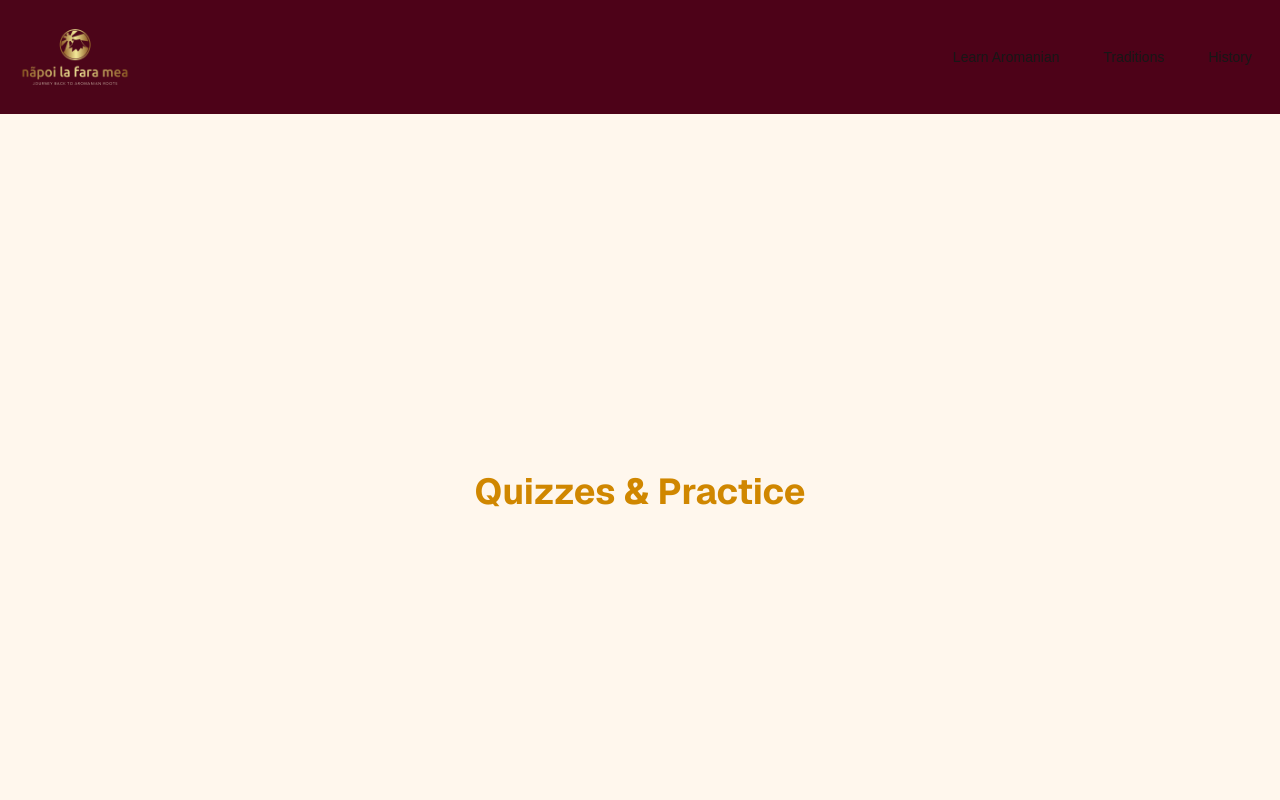
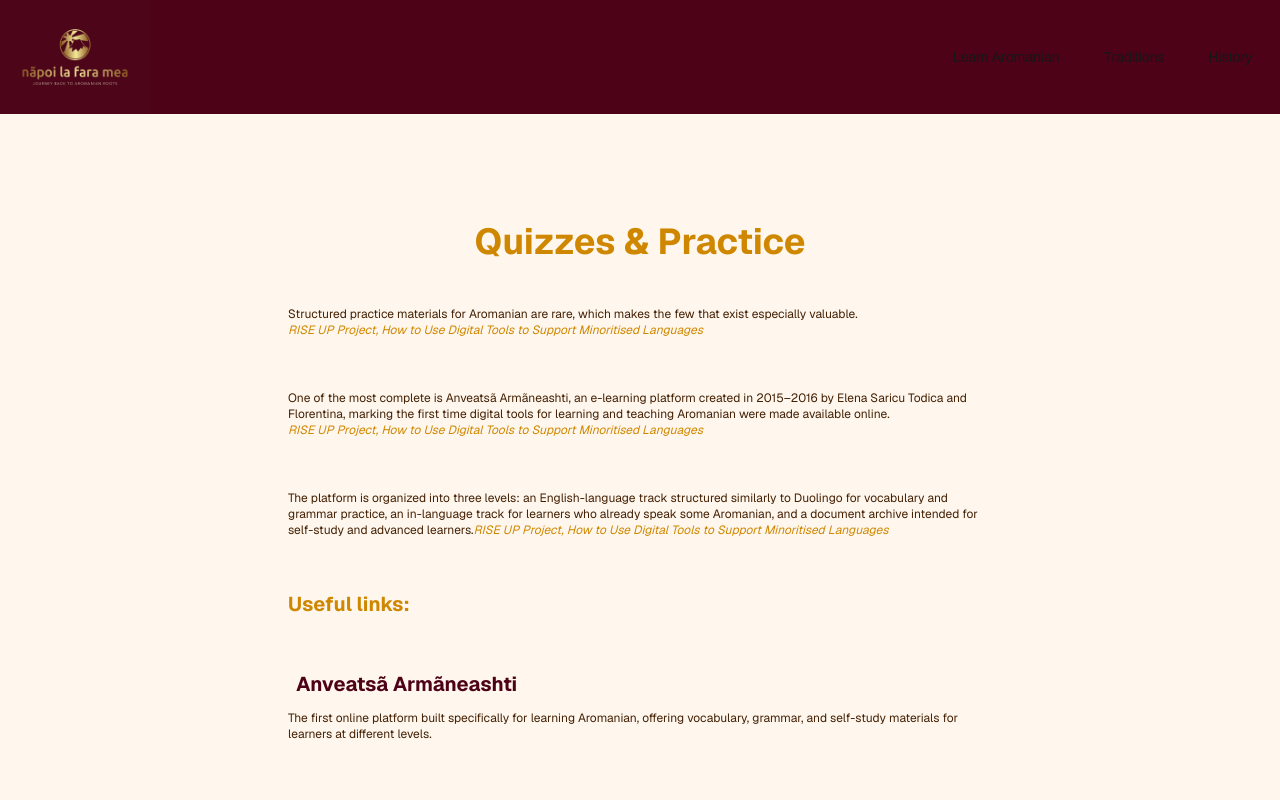
Before and after one commit to mariacristina13/napoi_la_fara_mea, a Next.js app: page /quizzes in a window 1280 px wide. Shown: the top 800 px of the page. Built offline with nearby package versions, Linux system fonts and the light colour scheme.

Commit message:
Add content.

```diff
--- a/app/quizzes/page.js
+++ b/app/quizzes/page.js
@@ -10,7 +10,37 @@ export default function Quizes() {
             </header>
 
             <main className="w-full max-w-3xl p-5 py-8">
+                <p className="text-yellow-950 pb-5 text-xs m-5 md:pb-10 text-lg sm:m-3 text-base">
+                    Structured practice materials for Aromanian are rare, which makes the few that exist especially valuable.
+                    <cite className="text-xs block italic text-yellow-600">RISE UP Project, How to Use Digital Tools to Support Minoritised Languages</cite>
+                </p>
 
+                <p className="text-yellow-950 pb-5 text-xs m-5 md:pb-10 text-lg sm:m-3 text-base">
+                    One of the most complete is Anveatsã Armãneashti, an e-learning platform created in 2015–2016 by Elena Saricu Todica and Florentina, marking the first time digital tools for learning and teaching Aromanian were made available online.
+
+                    <cite className="text-xs block italic text-yellow-600">RISE UP Project, How to Use Digital Tools to Support Minoritised Languages</cite>
+                </p>
+
+                <p className="text-yellow-950 pb-5 text-xs m-5 md:pb-10 text-lg sm:m-3 text-base">
+                    The platform is organized into three levels: an English-language track structured similarly to Duolingo for vocabulary and grammar practice, an in-language track for learners who already speak some Aromanian, and a document archive intended for self-study and advanced learners.
+
+                    <cite className="text-yellow-600">RISE UP Project, How to Use Digital Tools to Support Minoritised Languages</cite>
+                </p>
+
+                <div>
+                    <h3 className="m-2 pb-5 text-yellow-600 font-bold text-lg sm:m-3 text-xl md:pb-10 text-2xl">
+                        Useful links:
+                    </h3>
+
+                    <Link href="https://armaneashti.online/?fbclid=PAcGRvZgRleHRuA2FlbQIxMQBzcnRjBmFwcF9pZAwyNTYyODEwNDA1NTgAAaeZNtqje5Ln3d7vSVqMZKy3eK7qLWbL1BAC5rIy57uTHTVLlJErR1Obts7t8w_aem_r5Ai8IoCPSlAGHBQliq8Cg" className="m-5 text-sm font-bold text-rose-950 md:text-xl sm: m-3 text-lg">
+                        Anveatsã Armãneashti
+                    </Link>
+
+                    <p className="text-yellow-950 pb-5 text-xs m-5 md:pb-10 text-lg sm:m-3 text-base">
+                        The first online platform built specifically for learning Aromanian, offering vocabulary, grammar, and self-study materials for learners at different levels.
+                    </p>
+
+                </div>
 
             </main>
         </div>
```
